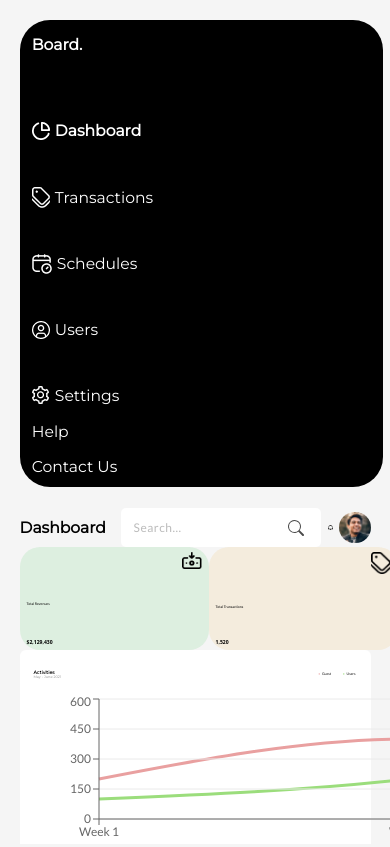
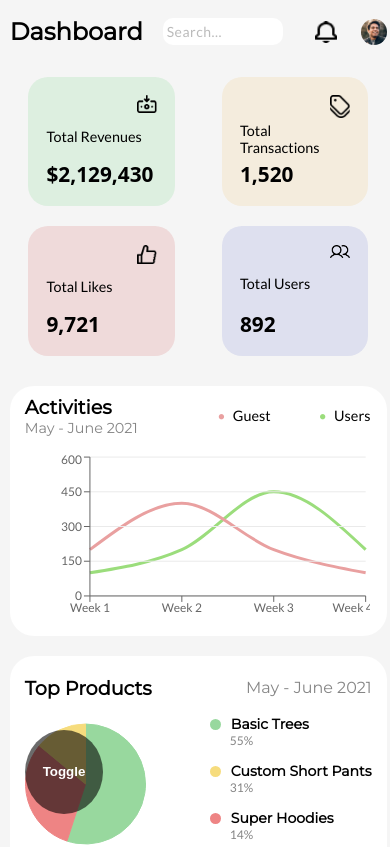
Before and after one commit to vishuKaushik722/Listed-assignment, a React (Create React App) app: page /main in a window 390 px wide. Shown: the top 847 px of the page. Built offline with nearby package versions, Linux system fonts and the light colour scheme.

Commit message:
moile responsive main screen

```diff
--- a/src/Components/Chart/ChartComponent.css
+++ b/src/Components/Chart/ChartComponent.css
@@ -3,3 +3,12 @@
     font-family: 'Lato', sans-serif;
     color: var(--secondary-text, #858585);
 }
+.width-height {
+    width: 1000px;
+    height: 160px;
+}
+
+.chart-container {
+    width: 100%;
+    height: 75%;
+  }
--- a/src/Components/Chart/ChartComponent.js
+++ b/src/Components/Chart/ChartComponent.js
@@ -1,10 +1,11 @@
 import React from "react";
-import "./ChartComponent.css"
+import "./ChartComponent.css";
 import {
   CartesianGrid,
   Legend,
   Line,
   LineChart,
+  ResponsiveContainer,
   Tooltip,
   XAxis,
   YAxis,
@@ -19,20 +20,14 @@ import {
 
 const ChartComponent = () => {
   return (
-      <>
-        <LineChart width={1000} height={160} data={data}>
+    <div className="chart-container">
+      <ResponsiveContainer width="100%" height="100%">
+        <LineChart data={data}>
           <Line type="monotone" dataKey="Guest" stroke="#9BDD7C" strokeWidth={3} dot={false} />
-          <Line
-            type="monotone"
-            dataKey="Users"
-            stroke="#E9A0A0"
-            strokeWidth={3}
-            dot={false}
-          />
-          <CartesianGrid stroke="#EAEAEA" horizontal={true}/>
+          <Line type="monotone" dataKey="Users" stroke="#E9A0A0" strokeWidth={3} dot={false} />
+          <CartesianGrid stroke="#EAEAEA" horizontal={true} />
           <XAxis dataKey="name" className="axis" />
           <YAxis className="axis" />
-        </LineChart>
           <style>
         {`
         .recharts-cartesian-grid-vertical line {
@@ -40,9 +35,10 @@ import {
         }
         `}
       </style>
-      </>
+        </LineChart>
+      </ResponsiveContainer>
+    </div>
   );
 };
 
-
 export default ChartComponent;
--- a/src/Components/PieChart.js
+++ b/src/Components/PieChart.js
@@ -34,7 +34,7 @@ const PieChart = () => {
       };
 
     return (
-        <div style={{width : "130px", height: "130px"}}>
+        <div style={{width : "35%", height: "35%"}}>
             <Pie options={options} data={data} />
         </div>
     )
--- a/src/Components/Poster/Poster.css
+++ b/src/Components/Poster/Poster.css
@@ -1,6 +1,5 @@
 .poster-container {
     width: 17%;
-    min-width: 175px;
     height: 11vh;
     background-color: #DDEFE0;
     border-radius: 20px;
@@ -14,19 +13,28 @@
 .poster-icon {
     align-self: flex-end;
     width: 11%;
-    max-width: 26px;
     height: auto;
 }
 
 .poster-heading {
     color: #000;
-    font-size: 0.9vw;
+    font-size: 0.9rem;
     font-family: 'Lato', sans-serif;
 }
 
 .poster-count {
     color: #000;
-    font-size: 1.3vw;
+    font-size: 1.3rem;
     font-family: 'Open Sans', sans-serif;
     font-weight: 700;
 }
+
+@media screen and (max-width: 767px) {
+    .poster-container {
+        width: 60%;
+        padding: 10%
+    }
+    .poster-icon {
+        width: 18%;
+    }
+}
--- a/src/Screens/MainScreen/MainScreen.css
+++ b/src/Screens/MainScreen/MainScreen.css
@@ -3,7 +3,6 @@ body {
   height: 100%;
   margin: 0;
   background-color: #f5f5f5;
-  overflow: hidden;
 }
 
 .app {
@@ -22,7 +21,6 @@ body {
 }
 
 .navbar {
-  width: 17%;
   background-color: #f0f0f0;
   padding-left: 3.5%;
   padding-top: 4.3%;
@@ -32,6 +30,7 @@ body {
   display: flex;
   flex-direction: column;
   justify-content: space-between;
+  padding-right: 6.3%;
 }
 
 .navbar ul {
@@ -55,7 +54,7 @@ body {
 }
 
 .nav-text {
-  font-size: 1.2vw;
+  font-size: 1rem;
   font-family: 'Montserrat', sans-serif;
   margin-top: 5.5vh;
   color: #fff;
@@ -64,7 +63,7 @@ body {
 }
 
 .dashboard {
-  font-size: 1.2vw;
+  font-size: 1.2rem;
   font-family: 'Montserrat', sans-serif;
   font-weight: 700;
   margin-top: 8vh;
@@ -74,18 +73,18 @@ body {
 }
 
 .board-text {
-  font-size: 2.3vw;
+  font-size: 2.3rem;
   font-family: 'Montserrat', sans-serif;
   font-weight: 700;
   color: #fff;
 }
 
 .nav-img {
-  margin-right: 1.3vw;
+  margin-right: 1.3rem;
 }
 
 .bottom-nav {
-  font-size: 0.9vw;
+  font-size: 0.9rem;
   font-family: 'Montserrat', sans-serif;
   color: #fff;
   margin-top: 2vh;
@@ -104,24 +103,24 @@ body {
 }
 
 .user-img {
-  width: 2.3vw;
-  height: 2.3vw;
-  background: lightgray -1.2vw -0.2vw / 184% 128.552% no-repeat;
+  width: 1.6rem;
+  height: 1.6rem;
+  background: lightgray -1.2rem -0.2rem / 184% 128.552% no-repeat;
   border-radius: 50%;
 }
 
 .right-dashboard {
   color: #000;
-  font-size: 1.6vw;
+  font-size: 1.3rem;
   font-family: 'Montserrat', sans-serif;
   font-weight: 900;
 }
 
 .notification {
-  width: 1.3vw;
-  height: 1.4vw;
-  margin-left: 2vw;
-  margin-right: 1.5vw;
+  width: 1.4rem;
+  height: 1.4rem;
+  margin-left: 2rem;
+  margin-right: 1.5rem;
 }
 
 .search {
@@ -136,7 +135,7 @@ input[type="search"] {
   border: none;
   background: transparent;
   margin: 0;
-  padding: 7px 8px;
+  padding: 5px 4px;
   font-size: 14px;
   color: inherit;
   border-radius: inherit;
@@ -145,7 +144,6 @@ input[type="search"] {
 input[type="search"]::placeholder {
   color: #bbb;
 }
-
 
 button[type="submit"] {
   text-indent: -999px;
@@ -167,7 +165,7 @@ button[type="submit"]:hover {
 
 .search-text {
   color: var(--light-grey, #B0B0B0);
-  font-size: 14px;
+  font-size: 1rem;
   font-family: 'Lato', sans-serif;
 }
 
@@ -183,14 +181,14 @@ button[type="submit"]:hover {
   padding-bottom: 1.5%;
   padding-right: 4.3%;
   background-color: #fff;
-  border-radius: 1.5vw;
+  border-radius: 1.5rem;
 }
 
 .chart-info {
   display: flex;
   justify-content: space-between;
   align-items: center;
-  margin-bottom: 0.7vw;
+  margin-bottom: 0.7rem;
 }
 
 .chart-markup {
@@ -199,14 +197,14 @@ button[type="submit"]:hover {
 
 .activity-text {
   color: #000;
-  font-size: 1.2vw;
+  font-size: 1.2rem;
   font-family: 'Montserrat', sans-serif;
   font-weight:bold;
 }
 
 .activity-date {
   color: var(--secondary-text, #858585);
-  font-size: 0.9vw;
+  font-size: 0.9rem;
   font-family: 'Montserrat', sans-serif;
 }
 
@@ -216,14 +214,14 @@ ul {
 
 .guest-li {
   color: #000;
-  font-size: 0.9vw;
+  font-size: 0.9rem;
   font-family: 'Lato', sans-serif;
-  margin-right: 3vw;
+  margin-right: 3rem;
 }
 
 .users-li {
   color: #000;
-  font-size: 0.9vw;
+  font-size: 0.9rem;
   font-family: 'Lato', sans-serif;
 }
 
@@ -246,19 +244,17 @@ ul {
 }
 
 .card1 {
-  width: 40%;
   background-color: #fff;
-  border-radius: 1.5vw;
-  padding: 1.2vw;
+  border-radius: 1.5rem;
+  padding: 1.2rem;
   padding-left: 4%;
   padding-right: 4%;
 }
 
 .card2 {
-  width: 40%;
   background-color: #fff;
-  border-radius: 1.5vw;
-  padding: 1.2vw;
+  border-radius: 1.5rem;
+  padding: 1.2rem;
 }
 
 
@@ -270,14 +266,14 @@ ul {
 
 .schedule-title {
   color: #000;
-  font-size: 1.2vw;
+  font-size: 1.2rem;
   font-family: 'Montserrat', sans-serif;
   font-weight: 700;
 }
 
 .see-all {
   color: var(--secondary-text, #858585);
-  font-size: 0.8vw;
+  font-size: 0.8rem;
   font-family: 'Montserrat', sans-serif;
 }
 
@@ -303,60 +299,103 @@ ul {
 
 .pie-heading {
   color: #000;
-  font-size: 1.2vw;
+  font-size: 1.2rem;
   font-family: 'Montserrat', sans-serif;
   font-weight: 700;
 }
 
 .pie-head-date {
   color: var(--secondary-text, #858585);
-  font-size: 1vw;
+  font-size: 1rem;
   font-family: 'Montserrat', sans-serif;
 }
 
+.toggle {
+  position: fixed;
+  bottom: 30px;
+  left: 25px;
+  z-index: 999;
+  background-color: rgba(0, 0, 0, 0.582);
+  border-radius: 50%;
+  width: 20%;
+  height: 10%;
+  display: flex;
+  align-items: center;
+  justify-content: center;
+  color: white;
+  font-weight: bold;
+  border-width: 0;
+}
 
 
-/* Additional media query for mobile devices */
-
-@media screen and (max-width: 768px) {
+@media screen and (max-width: 767px) {
   .app {
-    flex-direction: column;
-    height: auto;
-    padding: 5%;
+    padding-right: 2.5%;
+  }
+  .navbar {
+    display: none;
+    position: absolute;
+    z-index: 99;
+    width: 50%;
+    height: 86%;
+    padding: 5% 10%;
+    margin: 0;
+  }
+  .content {
+    margin-left: 0;
+  }
+  .right-dashboard {
+    font-size: 1.5rem;
+    margin-right: 20px;
+    line-height: 50px;
+  }
+  .search {
+    padding: 0;
+    width: 120px;
+  }
+  button[type="submit"] {
+    display: none;
   }
 
-  .navbar {
-    width: 100%;
-    margin-bottom: 5%;
+  .row2, .row3 {
+    margin-top: 20px;
   }
 
-  .content {
-    margin: 0;
+  .row4 {
+    display: block;
+    width: 100%;
   }
 
-  .nav-text,
-  .dashboard,
-  .board-text,
-  .bottom-nav {
-    font-size: 4vw;
+  .card1, .card2 {
+    margin-top: 20px;
+  }
+  .card2 {
+    margin-bottom: 20px;
   }
 
-  .user-img {
-    width: 8vw;
-    height: 8vw;
-    background-size: cover;
+  .row2 {
+    display: grid;
+    grid-template-columns: repeat(2, 1fr);
+    gap: 10px;
+    justify-items: center;
   }
 
-  .right-dashboard {
-    font-size: 4vw;
+  .row2 > * {
+    margin-bottom: 10px;
   }
 
-  .search {
-    padding: 5px;
-    border-radius: 5px;
+}
+
+@media screen and (min-width: 767px) {
+  .card1, .card2 {
+    width: 40%;
   }
-
-  input[type="search"] {
-    font-size: 12px;
+  .toggle {
+    display: none;
   }
 }
+
+.open {
+  display: block;
+  transition: left 0.3s ease;
+}
--- a/src/Screens/MainScreen/MainScreen.js
+++ b/src/Screens/MainScreen/MainScreen.js
@@ -1,4 +1,4 @@
-import React from 'react';
+import React, { useState } from 'react';
 import "./MainScreen.css";
 import Poster from '../../Components/Poster/Poster';
 import ChartComponent from '../../Components/Chart/ChartComponent';
@@ -7,9 +7,16 @@ import ScheduleInfo from '../../Components/ScheduleInfo/ScheduleInfo';
 import PieDetails from '../../Components/PieDetails/PieDetails';
 
 const MainScreen = () => {
+
+  const [isOpen, setIsOpen] = useState(false);
+
+  const toggleSidebar = () => {
+    setIsOpen(!isOpen);
+  }
+
   return (
     <div className="app">
-      <div className="navbar">
+      <div className={`navbar ${isOpen ? 'open' : ''}`}>
         <div>
             <div className='board-text'>Board.</div>
             <ul>
@@ -30,6 +37,9 @@ const MainScreen = () => {
             </ul>
         </div>
       </div>
+      <button onClick={toggleSidebar} className='toggle'>
+          Toggle
+      </button>
       <div className="content">
 
         <div className="row1">
@@ -94,8 +104,10 @@ const MainScreen = () => {
               See All &#62;
               </div>
             </div>
-            <ScheduleInfo title={"Meeting with suppliers from Kuta Bali"} bordercolor={"#9BDD7C"} time={"14.00-15.00"} location={"at Sunset Road, Kuta, Bali "} />
-            <ScheduleInfo title={"Check operation at Giga Factory 1"} location={"at Central Jakarta "} time={"18.00-20.00"} bordercolor={"#6972C3"} />
+            <div className='info-schedule'>
+              <ScheduleInfo title={"Meeting with suppliers from Kuta Bali"} bordercolor={"#9BDD7C"} time={"14.00-15.00"} location={"at Sunset Road, Kuta, Bali "} />
+              <ScheduleInfo title={"Check operation at Giga Factory 1"} location={"at Central Jakarta "} time={"18.00-20.00"} bordercolor={"#6972C3"} />
+            </div>
           </div>
         </div>
       </div>
```
Lines whose indentation alone changed are shown as unchanged.
